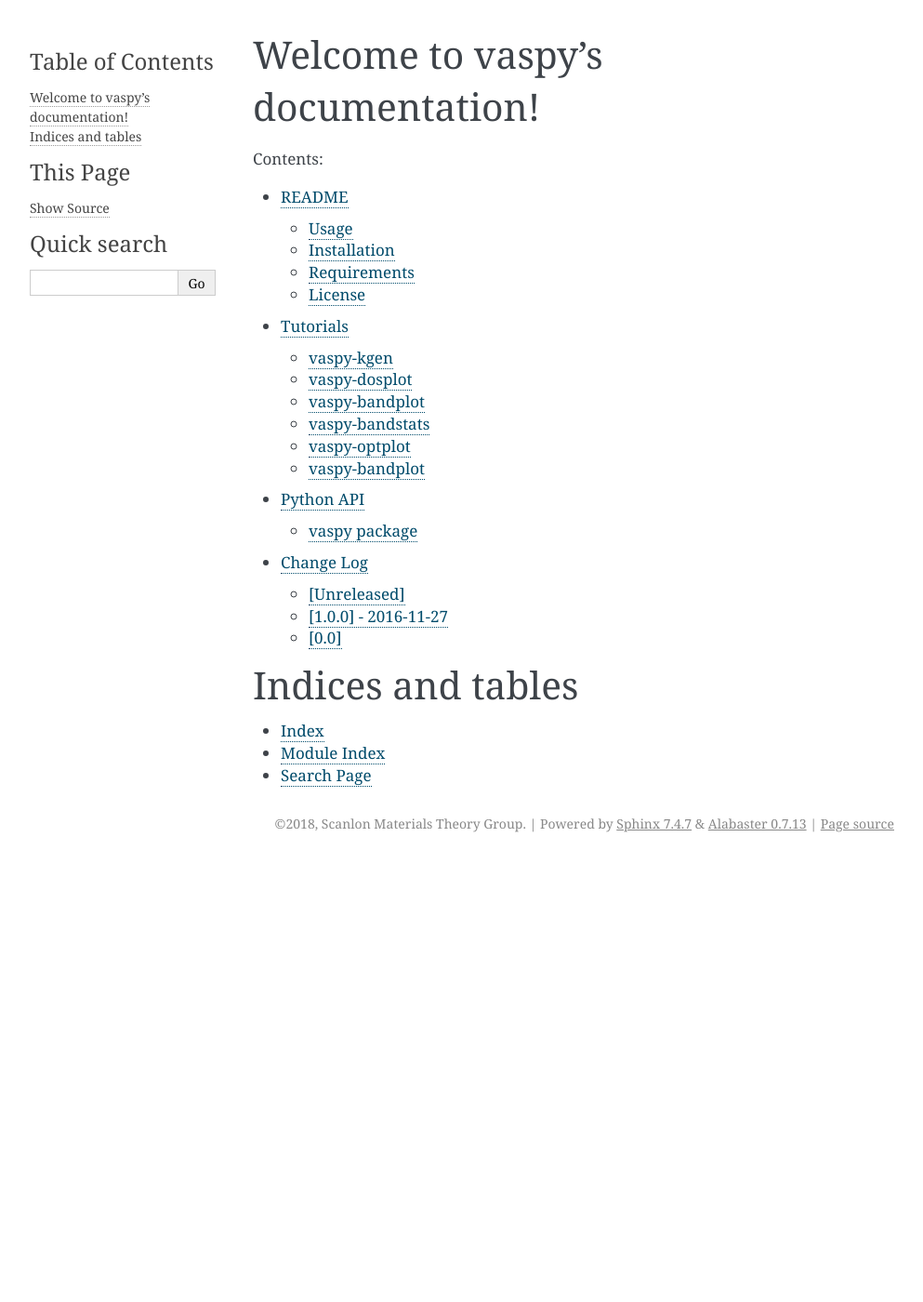
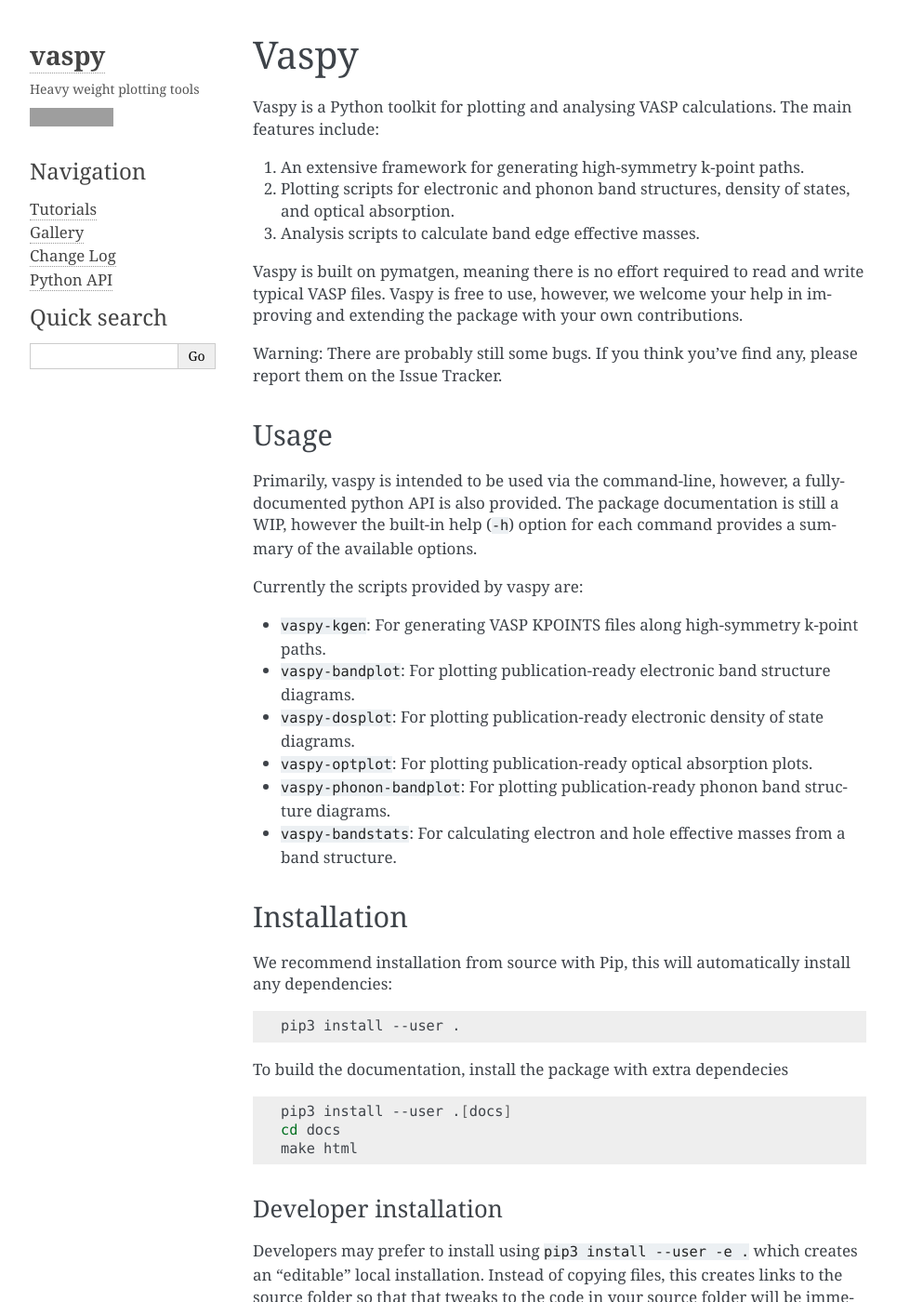
Before and after one commit to SMTG-Bham/sumo, a Sphinx documentation site: the page built from docs/source/index.rst, in a window 1280 px wide and 1400 px high. Shown: the whole window at 93% size, without its empty margins (148-1141 px from the left). Built offline with Sphinx 7.4.7, drawn with Linux system fonts in a browser that asks for light colours; some of the changed text lies outside the part shown; grey boxes are pictures that could not be loaded.

Commit message:
DOC: Add gallery of plots

```diff
--- a/README.rst
+++ b/README.rst
@@ -3,7 +3,7 @@
 
 Vaspy is a Python toolkit for plotting and analysing VASP calculations. The main features include:
 
-1. Extensive framework for generating high-symmetry k-point paths.
+1. An extensive framework for generating high-symmetry k-point paths.
 2. Plotting scripts for electronic and phonon band structures, density of states, and optical absorption.
 3. Analysis scripts to calculate band edge effective masses.
 
--- a/docs/source/conf.py
+++ b/docs/source/conf.py
@@ -50,6 +50,7 @@
     'sphinxarg.ext'
 ]
 
+
 # Add any paths that contain templates here, relative to this directory.
 templates_path = ['_templates']
 
@@ -89,7 +90,12 @@
 # further.  For a list of options available for each theme, see the
 # documentation.
 #
-# html_theme_options = {}
+
+html_theme_options = {'description': "Heavy weight plotting tools",
+                      'github_user': 'SMTG-UCL',
+                      'github_repo': 'sumo',
+                      'travis_button': False,
+                      'codecov_button': False}
 
 # Add any paths that contain custom static files (such as style sheets) here,
 # relative to this directory. They are copied after the builtin static files,
@@ -105,6 +111,9 @@
 # 'searchbox.html']``.
 #
 # html_sidebars = {}
+
+html_sidebars = {'**': ['about.html', 'navigation.html', 'searchbox.html',
+                        'donate.html']}
 
 
 # -- Options for HTMLHelp output ---------------------------------------------
--- /dev/null
+++ b/docs/source/gallery.rst
@@ -0,0 +1,67 @@
+Gallery
+=======
+
+The gallery is a preview of the different plot types available in ``vaspy``. Click on any
+image to see the command to produce a similar plot.
+
+vaspy-dosplot
+~~~~~~~~~~~~~
+
+.. image:: figures/dos_square.png
+   :height: 250px
+   :target: vaspy-dosplot.html#basic-options
+
+.. image:: figures/dos_subplot.png
+   :height: 250px
+   :target: vaspy-dosplot.html#subplots
+
+
+vaspy-bandplot
+~~~~~~~~~~~~~~
+
+.. image:: figures/band_basic.png
+   :height: 250px
+   :target: vaspy-bandplot.html#usage
+
+.. image:: figures/band_with_dos.png
+   :height: 250px
+   :target: vaspy-bandplot.html#combined-band-structure-and-density-of-states-plots
+
+.. image:: figures/band_projected_rgb.png
+   :height: 250px
+   :target: vaspy-bandplot.html#projected-band-structures
+
+.. image:: figures/band_projected_stacked.png
+   :height: 250px
+   :target: vaspy-bandplot.html#projected-band-structures
+
+.. image:: figures/band_projected_advanced.png
+   :height: 250px
+   :target: vaspy-bandplot.html#advanced-example
+
+vaspy-optplot
+~~~~~~~~~~~~~
+
+.. image:: figures/absorption_basic.png
+   :height: 250px
+   :target: vaspy-optplot.html#usage
+
+.. image:: figures/absorption_anisotropic.png
+   :height: 250px
+   :target: vaspy-optplot.html#anisotropic-absorption
+
+.. image:: figures/absorption_bandgap.png
+   :height: 250px
+   :target: vaspy-optplot.html#displaying-band-gaps
+
+.. image:: figures/absorption_multi.png
+   :height: 250px
+   :target: vaspy-optplot.html#plotting-multiple-spectra
+
+
+vaspy-phonon-bandplot
+~~~~~~~~~~~~~~~~~~~~~
+
+.. image:: figures/phonon_band_basic.png
+   :height: 250px
+   :target: vaspy-phonon-bandplot.html#usage
--- a/docs/source/index.rst
+++ b/docs/source/index.rst
@@ -1,20 +1,11 @@
-Welcome to vaspy's documentation!
-=================================
+.. include:: ../../README.rst
+
 
 .. toctree::
+   :hidden:
    :maxdepth: 2
-   :caption: Contents:
 
-   README <readme>
    tutorials
+   gallery
+   changelog
    Python API <modules>
-   changelog
-
-
-
-Indices and tables
-==================
-
-* :ref:`genindex`
-* :ref:`modindex`
-* :ref:`search`
--- a/docs/source/readme.rst
+++ /dev/null
@@ -1 +0,0 @@
-.. include:: ../../README.rst
--- a/docs/source/vaspy-dosplot.rst
+++ b/docs/source/vaspy-dosplot.rst
@@ -11,6 +11,7 @@
 .. contents:: Table of Contents
    :local:
    :backlinks: None
+
 
 Usage
 -----
--- a/docs/source/vaspy-phonon-bandplot.rst
+++ b/docs/source/vaspy-phonon-bandplot.rst
@@ -1,5 +1,5 @@
-vaspy-bandplot
-==============
+vaspy-phonon-bandplot
+=====================
 
 ``vaspy-phonon-bandplot`` is a program for generating publication-ready phonon band
 structure diagrams based on ``phonopy`` calculations.
```
